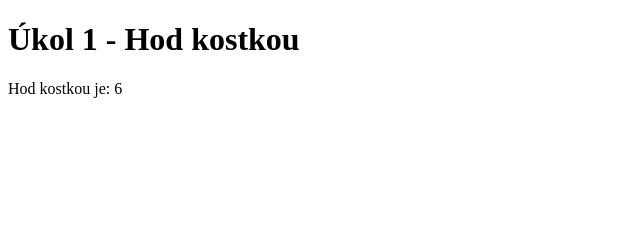
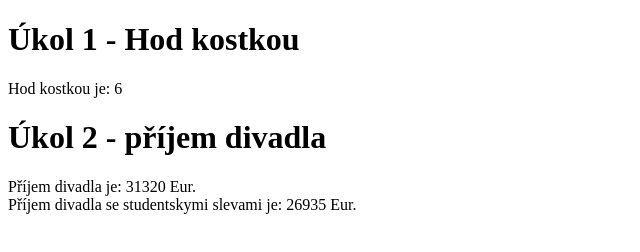
Before and after one commit to MiriVy/JS_lekce02, a plain HTML site: page index.html in a window 1280 px wide. Shown: the whole page, without its empty margins (0-640 px from the left). Drawn offline with Linux system fonts and the light colour scheme.

Commit message:
Doplneni ukolu 2

```diff
--- a/script.js
+++ b/script.js
@@ -10,4 +10,30 @@ Zamyslete se nad tím, zda vámi vytvořený výraz generuje všechna čísla sk
  Naopak číslo 1 padnout nemůže.
  */
 
- document.body.innerHTML += "Hod kostkou je: " + Math.floor((Math.random()*6)+1)
+document.body.innerHTML += "Hod kostkou je: " + Math.floor((Math.random()*6)+1)
+
+
+/*
+Jeden lístek do divadla :i[Pěst na oko] stojí 12 euro.
+Spočítejte měsíční příjem divadla ze vstupného, přichází-li průměrně 174 návštěvníků
+na jedno představení a divadlo hraje 15 představení měsíčně.
+Uložte výsledek do proměnné prijem.
+
+Hodnotu proměnné prijem vypište do stránky.
+
+Divadlo se rozhodlo prodávat studentské vstupné ve výši 65 % plného vstupného.
+Jak se změní měsíční příjem divadla pokud víme, že 40 % návštěvníků jsou studenti?
+Vypište do stránky i příjem divadla se započítanou slevou pro studenty
+*/
+
+document.body.innerHTML += "<h1>Úkol 2 - příjem divadla</h1>"
+
+let listek = 12
+let listekStudent = listek * 0.65
+let obsazenost = 174
+let pocetPredstaveni = 15
+let prijem = listek * obsazenost * pocetPredstaveni
+let prijemSlevy = Math.floor((listek * obsazenost * pocetPredstaveni * 0.6) + (listekStudent * obsazenost * pocetPredstaveni * 0.4))
+
+document.body.innerHTML += "Příjem divadla je: " + prijem + " Eur." + "<br/>"
+document.body.innerHTML += "Příjem divadla se studentskymi slevami je: " + prijemSlevy + " Eur."
```
Also changed, not shown: index.html (line endings or trailing spaces).
